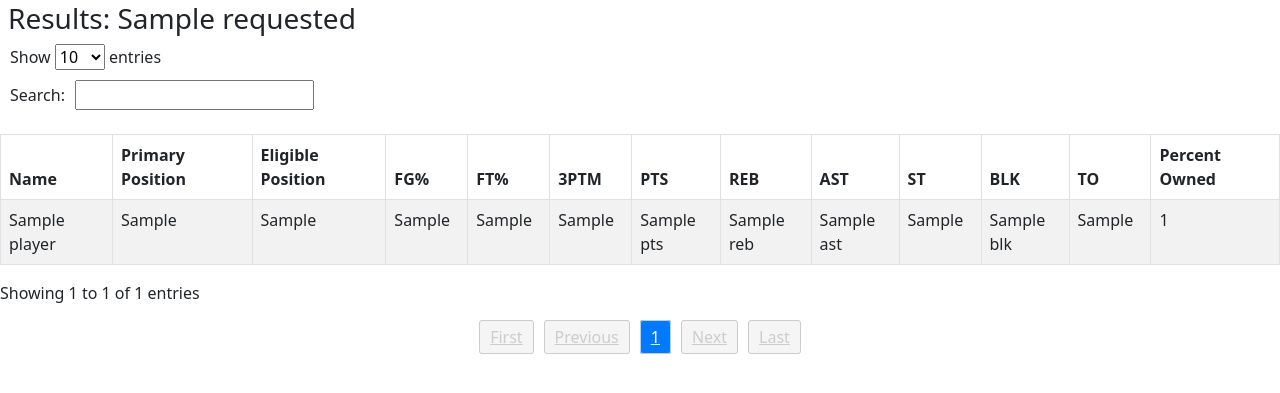
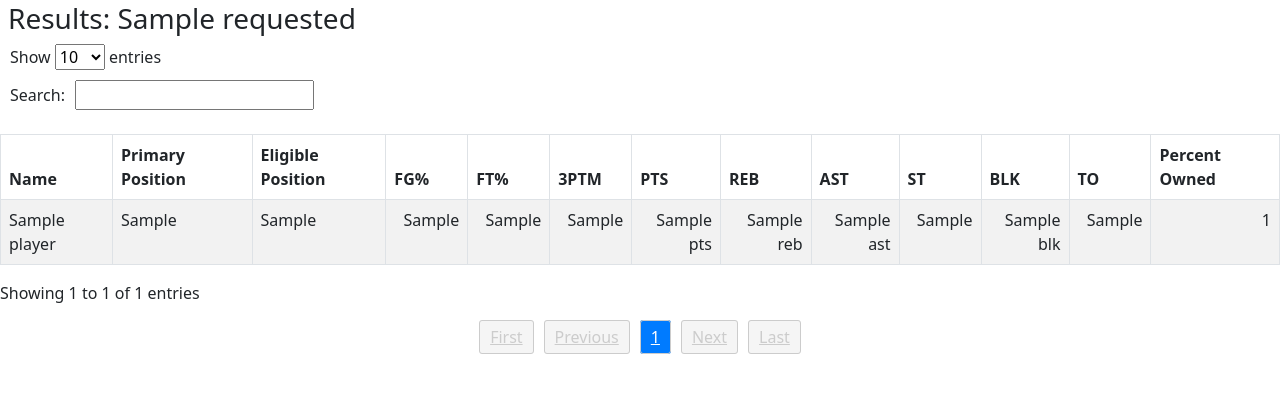
Before and after one commit to KevinVuong2001/Yahoo-NBA-Fantasy-League-Project, a Flask app: template templates/free_agent.html in a window 1280 px wide. Shown: the part 226-619 px from the top of the page. Run offline with Flask 3, Linux system fonts and the light colour scheme; the template is opened without the code that fills it: most values are stand-ins (such as "Sample title", 1, 10 or a date in 2020); some libraries are stand-ins or nearby versions.

Commit message:
Changing text align for certain data and apply it to the pages

```diff
--- a/static/style.css
+++ b/static/style.css
@@ -7,7 +7,7 @@
 }
 
 .nav-button {
-    background-color: #212529
+    background-color: #212529;
 }
 
 .nav-link:hover {
@@ -20,7 +20,15 @@
 }
 
 .sortable:hover{
-    cursor: pointer
+    cursor: pointer;
+}
+
+.number {
+    text-align: right;
+}
+
+.rank {
+    text-align: center;
 }
 
 .dataTables_wrapper .dataTables_paginate {
--- a/templates/draft.html
+++ b/templates/draft.html
@@ -19,10 +19,10 @@
                             <tbody>
                                 {% for pick_number, pick_data in round_data.items() %}
                                     <tr>
-                                        <td>{{ pick_number }}</td>
+                                        <td class="rank">{{ pick_number }}</td>
                                         <td>{{ pick_data[0] }}</td>
                                         <td>{{ pick_data[1] }}</td>
-                                        <td>{{ pick_data[2] }}</td>
+                                        <td class="number">{{ pick_data[2] }}</td>
                                     </tr>
                                 {% endfor %}
                             </tbody>
--- a/templates/free_agent.html
+++ b/templates/free_agent.html
@@ -35,16 +35,16 @@
                     <td>{{ player['name'] }}</td>
                     <td>{{ player['primary_position'] }}</td>
                     <td>{{ player['eligible_position'] }}</td>
-                    <td>{{ player['FG'] }}</td>
-                    <td>{{ player['FT'] }}</td>
-                    <td>{{ player['3PTM'] }}</td>
-                    <td>{{ player['PTS'] }}</td>
-                    <td>{{ player['REB'] }}</td>
-                    <td>{{ player['AST'] }}</td>
-                    <td>{{ player['ST'] }}</td>
-                    <td>{{ player['BLK'] }}</td>
-                    <td>{{ player['TO'] }}</td>
-                    <td>{{ player['percent_own'] }}</td>
+                    <td class="number">{{ player['FG'] }}</td>
+                    <td class="number">{{ player['FT'] }}</td>
+                    <td class="number">{{ player['3PTM'] }}</td>
+                    <td class="number">{{ player['PTS'] }}</td>
+                    <td class="number">{{ player['REB'] }}</td>
+                    <td class="number">{{ player['AST'] }}</td>
+                    <td class="number">{{ player['ST'] }}</td>
+                    <td class="number">{{ player['BLK'] }}</td>
+                    <td class="number">{{ player['TO'] }}</td>
+                    <td class="number">{{ player['percent_own'] }}</td>
                 </tr>
             {% endfor %}
         </tbody>
```
Also changed, not shown: templates/index.html (+7 -7 lines).
